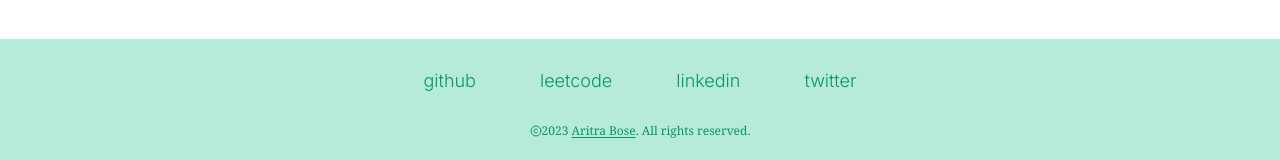
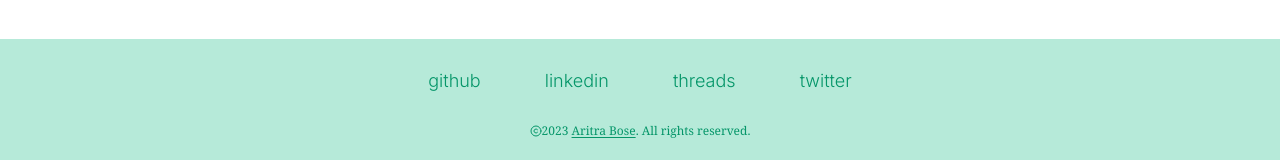
Before and after one commit to bose-aritra2003/portfolio, a Next.js app: page / in a window 1280 px wide. Shown: the part 3306-3466 px from the top of the page. Built offline with nearby package versions, Linux system fonts and the light colour scheme.

Commit message:
add: threads to social links in footer

```diff
--- a/components/Footer.tsx
+++ b/components/Footer.tsx
@@ -31,9 +31,9 @@ const Footer = () => {
             <Link
               target="_blank"
               className="hover:text-emerald-900 transition-colors cursor-none"
-              href='https://leetcode.com/bose_aritra2003/'
+              href='https://www.linkedin.com/in/bose-aritra2003/'
             >
-              leetcode
+              linkedin
             </Link>
           </motion.div>
 
@@ -45,9 +45,9 @@ const Footer = () => {
             <Link
               target="_blank"
               className="hover:text-emerald-900 transition-colors cursor-none"
-              href='https://www.linkedin.com/in/bose-aritra2003/'
+              href='https://www.threads.net/@bose_aritra2003'
             >
-              linkedin
+              threads
             </Link>
           </motion.div>
 
```
